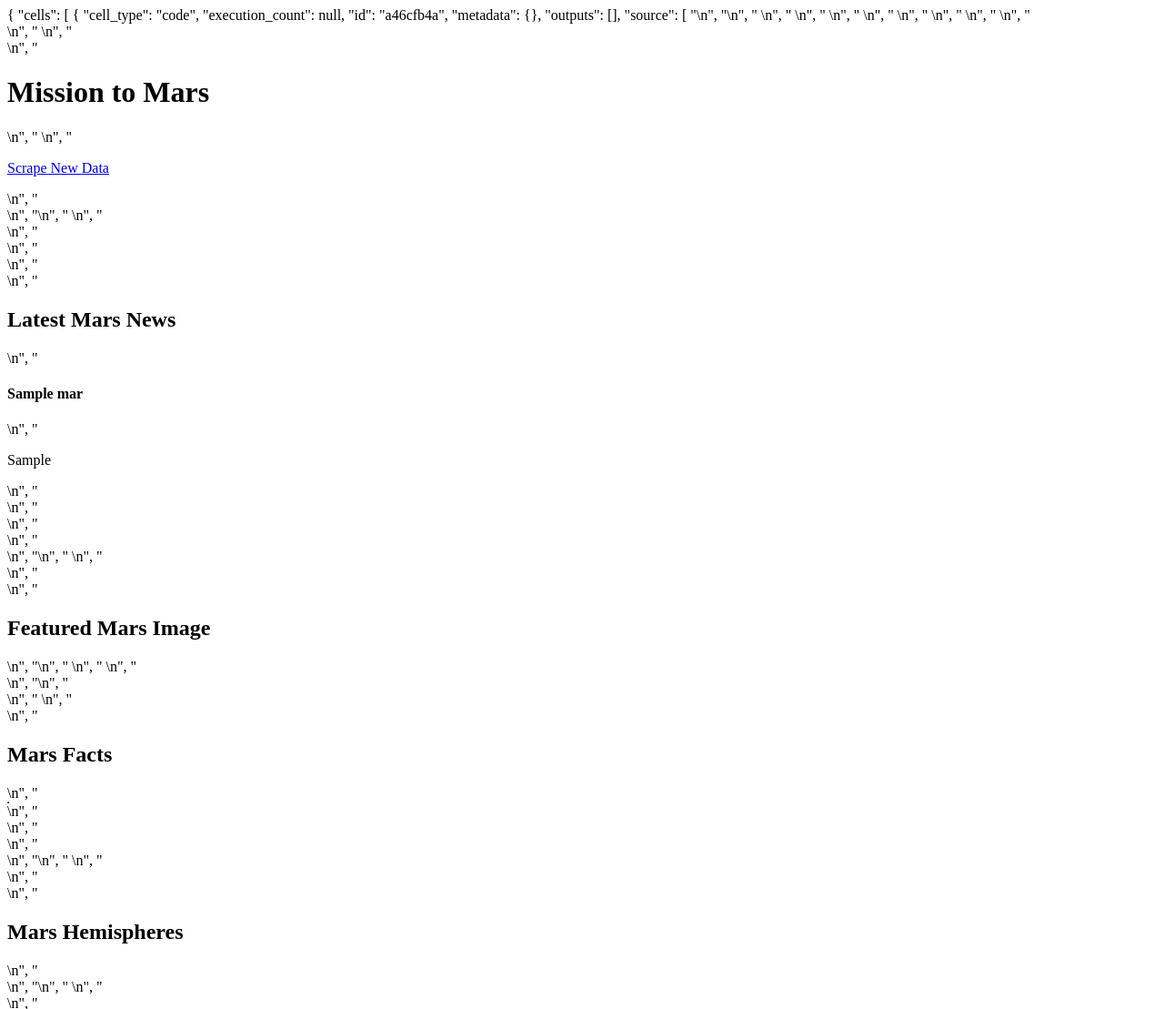
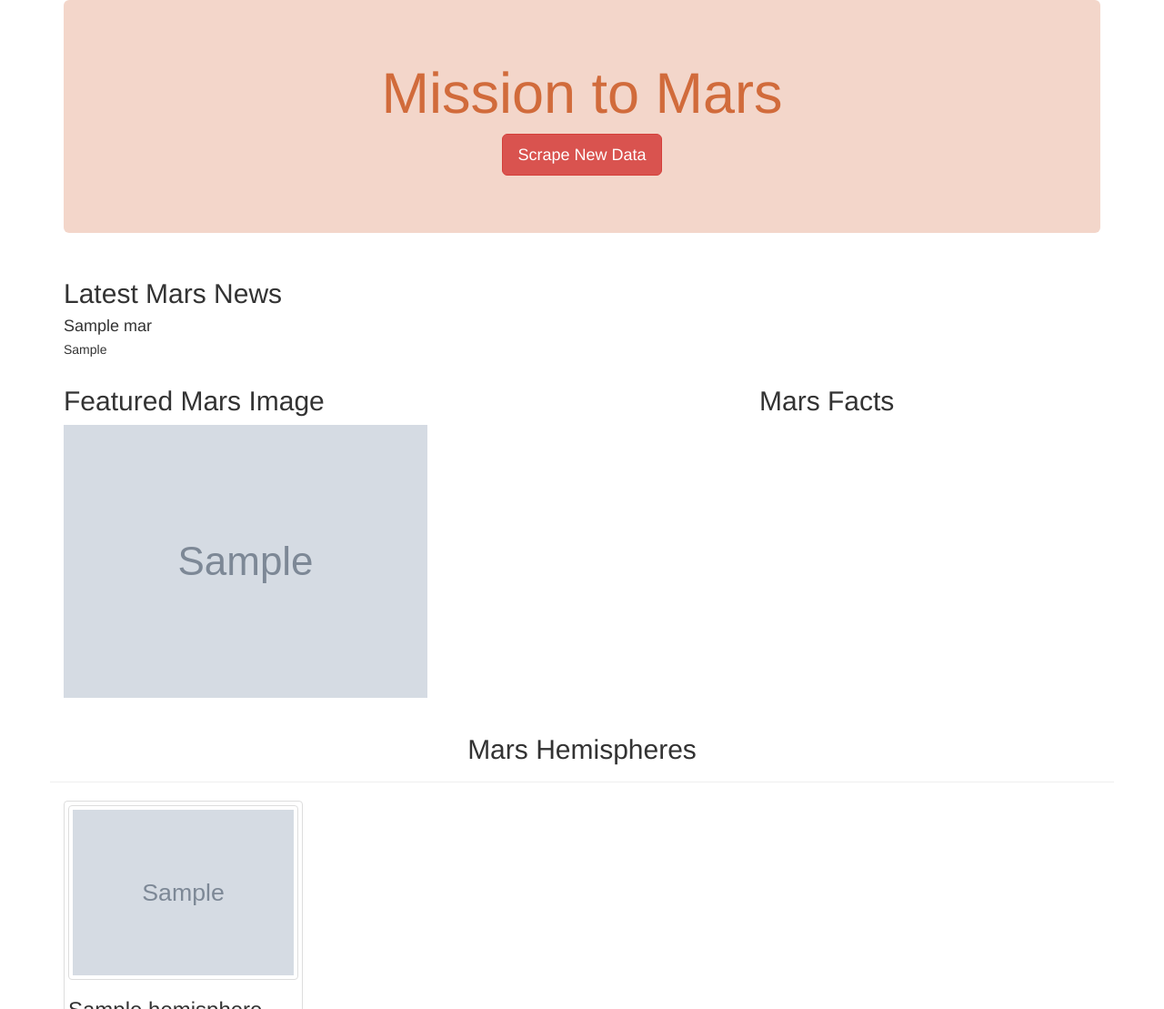
Before and after one commit to chinky0910/Mission-to-Mars, a Flask app: page / in a window 1280 px wide. Shown: the top 1109 px of the page at 91% size. Run offline with Flask 2, Linux system fonts and the light colour scheme; grey boxes marked "Sample" are stand-in pictures; a database or web service that is not in the repository returns one stand-in record (values such as "Sample title"); parts of the project's set-up code (start-up, migrations or seed data) failed here and were passed over; some libraries are stand-ins or nearby versions.

Commit message:
Updating index.html

```diff
--- a/template/index.html
+++ b/template/index.html
@@ -1,111 +1,77 @@
-{
- "cells": [
-  {
-   "cell_type": "code",
-   "execution_count": null,
-   "id": "a46cfb4a",
-   "metadata": {},
-   "outputs": [],
-   "source": [
-    "<!DOCTYPE html>\n",
-    "<html lang=\"en\">\n",
-    "  <head>\n",
-    "    <meta charset=\"UTF-8\" />\n",
-    "    <meta name=\"viewport\" content=\"width=device-width, initial-scale=1.0\" />\n",
-    "    <meta http-equiv=\"X-UA-Compatible\" content=\"ie=edge\" />\n",
-    "    <title>Mission to Mars</title>\n",
-    "    <link\n",
-    "      rel=\"stylesheet\"\n",
-    "      href=\"https://maxcdn.bootstrapcdn.com/bootstrap/3.3.7/css/bootstrap.min.css\"\n",
-    "    />\n",
-    "  </head>\n",
-    "  <body>\n",
-    "    <div class=\"container\">\n",
-    "      <!-- Add Jumbotron to Header -->\n",
-    "      <div class=\"jumbotron text-center\" style=\"background-color: #f3d6ca\">\n",
-    "        <h1 style=\"color: #d16b3b\">Mission to Mars</h1>\n",
-    "        <!-- Add a button to activate scraping script -->\n",
-    "        <p><a class=\"btn btn-danger btn-lg\" href=\"/scrape\" role=\"button\">Scrape New Data</a></p>\n",
-    "      </div>\n",
-    "\n",
-    "      <!-- Add section for Mars News -->\n",
-    "      <div class=\"row\" id=\"mars-news\">\n",
-    "        <div class=\"col-sm-12\">\n",
-    "          <div class=\"media\">\n",
-    "            <div class=\"media-body\">\n",
-    "              <h2>Latest Mars News</h2>\n",
-    "              <h4 class=\"media-heading\">{{ mars.news_title }}</h4>\n",
-    "              <p>{{ mars.news_paragraph }}</p>\n",
-    "            </div>\n",
-    "          </div>\n",
-    "        </div>\n",
-    "      </div>\n",
-    "\n",
-    "      <!-- Section for Featured Image and Facts table -->\n",
-    "      <div class=\"row\" id=\"mars-featured-image\">\n",
-    "        <div class=\"col-md-8\">\n",
-    "          <h2>Featured Mars Image</h2>\n",
-    "\n",
-    "          <!-- if images is False/None/non-existent, then default to error message -->\n",
-    "          <img\n",
-    "            src=\"{{mars.featured_image | default('static/images/error.png', true) }}\"\n",
-    "            class=\"img-responsive\"\n",
-    "            alt=\"Responsive image\"\n",
-    "          />\n",
-    "        </div>\n",
-    "\n",
-    "        <div class=\"col-md-4\">\n",
-    "          <!-- Mars Facts -->\n",
-    "          <div class=\"row\" id=\"mars-facts\" >\n",
-    "            <h2>Mars Facts</h2>\n",
-    "             <table border=\"5\"  style=\"background-color: #f3d6ca\" class=\"dataframe table table-striped\" \n",
-    "             src=\"{{ mars.facts | safe }}\"></table>\n",
-    "          </div>\n",
-    "        </div>\n",
-    "      </div>\n",
-    "\n",
-    "      <!-- Section for Mars Hemispheres -->\n",
-    "      <div class=\"row\" id=\"mars-hemispheres\">\n",
-    "        <div class=\"page-header\">\n",
-    "          <h2 class=\"text-center\">Mars Hemispheres</h2>\n",
-    "        </div>\n",
-    "\n",
-    "        {% for hemisphere in mars.hemispheres %}\n",
-    "        <div class=\"col-md-3\">\n",
-    "          <div class=\"img-thumbnail\">\n",
-    "            <img src=\"{{hemisphere.img_url | default('static/images/error.png', true)}}\" alt=\"...\" class=\"img-thumbnail\">\n",
-    "            <div class=\"caption\">\n",
-    "              <h3>{{hemisphere.title}}</h3>\n",
-    "            </div>\n",
-    "          </div>\n",
-    "        </div>\n",
-    "        {% endfor %}\n",
-    "      </div>\n",
-    "    </div>\n",
-    "  </body>\n",
-    "</html>"
-   ]
-  }
- ],
- "metadata": {
-  "kernelspec": {
-   "display_name": "Python 3 (ipykernel)",
-   "language": "python",
-   "name": "python3"
-  },
-  "language_info": {
-   "codemirror_mode": {
-    "name": "ipython",
-    "version": 3
-   },
-   "file_extension": ".py",
-   "mimetype": "text/x-python",
-   "name": "python",
-   "nbconvert_exporter": "python",
-   "pygments_lexer": "ipython3",
-   "version": "3.7.11"
-  }
- },
- "nbformat": 4,
- "nbformat_minor": 5
-}
+<!DOCTYPE html>
+<html lang="en">
+  <head>
+    <meta charset="UTF-8" />
+    <meta name="viewport" content="width=device-width, initial-scale=1.0" />
+    <meta http-equiv="X-UA-Compatible" content="ie=edge" />
+    <title>Mission to Mars</title>
+    <link
+      rel="stylesheet"
+      href="https://maxcdn.bootstrapcdn.com/bootstrap/3.3.7/css/bootstrap.min.css"
+    />
+  </head>
+  <body>
+    <div class="container">
+      <!-- Add Jumbotron to Header -->
+      <div class="jumbotron text-center" style="background-color: #f3d6ca">
+        <h1 style="color: #d16b3b">Mission to Mars</h1>
+        <!-- Add a button to activate scraping script -->
+        <p><a class="btn btn-danger btn-lg" href="/scrape" role="button">Scrape New Data</a></p>
+      </div>
+
+      <!-- Add section for Mars News -->
+      <div class="row" id="mars-news">
+        <div class="col-sm-12">
+          <div class="media">
+            <div class="media-body">
+              <h2>Latest Mars News</h2>
+              <h4 class="media-heading">{{ mars.news_title }}</h4>
+              <p>{{ mars.news_paragraph }}</p>
+            </div>
+          </div>
+        </div>
+      </div>
+
+      <!-- Section for Featured Image and Facts table -->
+      <div class="row" id="mars-featured-image">
+        <div class="col-md-8">
+          <h2>Featured Mars Image</h2>
+
+          <!-- if images is False/None/non-existent, then default to error message -->
+          <img
+            src="{{mars.featured_image | default('static/images/error.png', true) }}"
+            class="img-responsive"
+            alt="Responsive image"
+          />
+        </div>
+
+        <div class="col-md-4">
+          <!-- Mars Facts -->
+          <div class="row" id="mars-facts" >
+            <h2>Mars Facts</h2>
+             <table border="5"  style="background-color: #f3d6ca" class="dataframe table table-striped"
+             src="{{ mars.facts | safe }}"></table>
+          </div>
+        </div>
+      </div>
+
+      <!-- Section for Mars Hemispheres -->
+      <div class="row" id="mars-hemispheres">
+        <div class="page-header">
+          <h2 class="text-center">Mars Hemispheres</h2>
+        </div>
+
+        {% for hemisphere in mars.hemispheres %}
+        <div class="col-md-3">
+          <div class="img-thumbnail">
+            <img src="{{hemisphere.img_url | default('static/images/error.png', true)}}" alt="..." class="img-thumbnail">
+            <div class="caption">
+              <h3>{{hemisphere.title}}</h3>
+            </div>
+          </div>
+        </div>
+        {% endfor %}
+      </div>
+    </div>
+  </body>
+</html>
```
